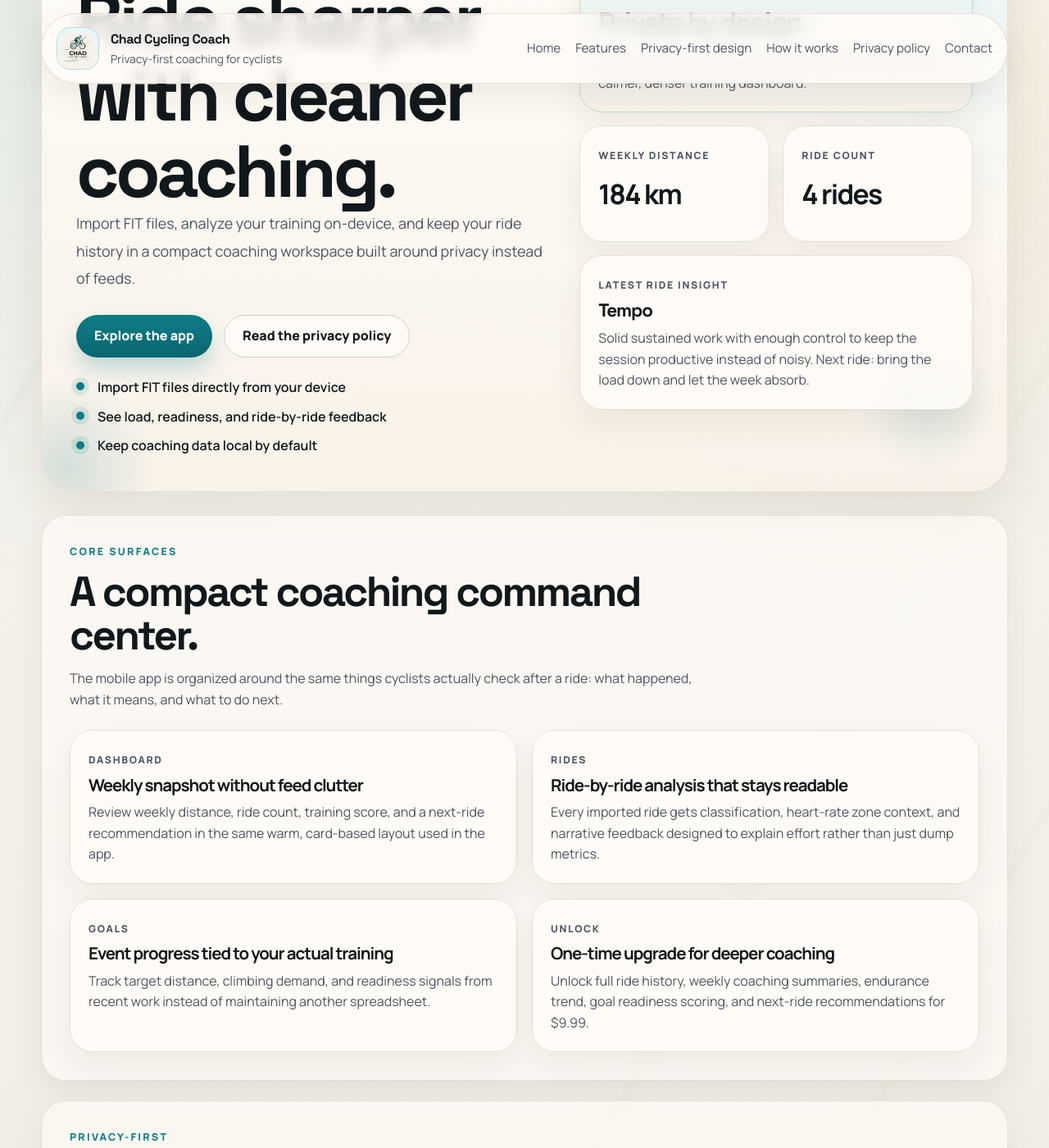
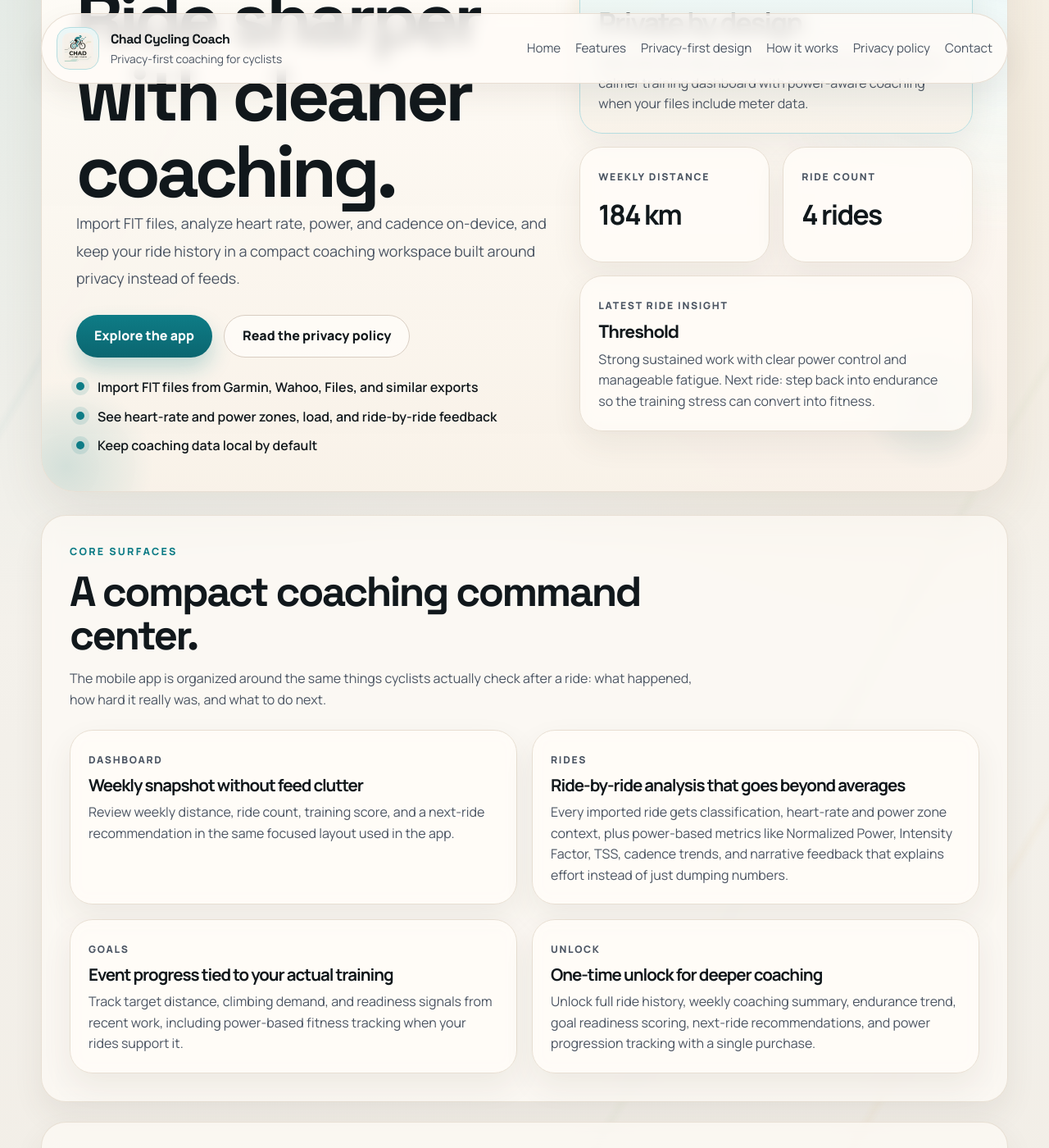
Before and after one commit to whiskerworks-dev/chad-public-site, a Jekyll site: the page built from index.md, in a window 1280 px wide and 1400 px high, scrolled down 236 px. Shown: the whole window at 82% size. Built offline with Jekyll 4.4.1, drawn with Linux system fonts in a browser that asks for light colours; some of the changed text lies outside the part shown.

Commit message:
Update website

```diff
--- a/index.md
+++ b/index.md
@@ -1,14 +1,14 @@
 ---
 layout: default
 title: Chad Cycling Coach
-description: Local-first cycling coaching with FIT file import, ride analysis, goal tracking, and a clear privacy model.
+description: Local-first cycling coaching with FIT file import, heart-rate and power analysis, goal tracking, and a clear privacy model.
 ---
 
 <section class="hero-shell" id="top">
 	<div class="hero-copy">
 		<p class="eyebrow">Chad: Cycling Coach</p>
 		<h1>Ride sharper with cleaner coaching.</h1>
-		<p class="lead">Import FIT files, analyze your training on-device, and keep your ride history in a compact coaching workspace built around privacy instead of feeds.</p>
+		<p class="lead">Import FIT files, analyze heart rate, power, and cadence on-device, and keep your ride history in a compact coaching workspace built around privacy instead of feeds.</p>
 
 		<div class="hero-actions">
 			<a class="button button-primary" href="#features">Explore the app</a>
@@ -16,8 +16,8 @@ description: Local-first cycling coaching with FIT file import, ride analysis, g
 		</div>
 
 		<ul class="hero-points">
-			<li>Import FIT files directly from your device</li>
-			<li>See load, readiness, and ride-by-ride feedback</li>
+			<li>Import FIT files from Garmin, Wahoo, Files, and similar exports</li>
+			<li>See heart-rate and power zones, load, and ride-by-ride feedback</li>
 			<li>Keep coaching data local by default</li>
 		</ul>
 	</div>
@@ -26,7 +26,7 @@ description: Local-first cycling coaching with FIT file import, ride analysis, g
 		<div class="metric-card accent-card">
 			<span class="metric-label">Coach from FIT files</span>
 			<strong class="metric-value">Private by design</strong>
-			<p>Start with the rides you already have and turn them into a calmer, denser training dashboard.</p>
+			<p>Start with the rides you already have and turn them into a calmer training dashboard with power-aware coaching when your files include meter data.</p>
 		</div>
 
 		<div class="metric-row">
@@ -42,8 +42,8 @@ description: Local-first cycling coaching with FIT file import, ride analysis, g
 
 		<div class="insight-card">
 			<span class="insight-kicker">Latest ride insight</span>
-			<h2>Tempo</h2>
-			<p>Solid sustained work with enough control to keep the session productive instead of noisy. Next ride: bring the load down and let the week absorb.</p>
+			<h2>Threshold</h2>
+			<p>Strong sustained work with clear power control and manageable fatigue. Next ride: step back into endurance so the training stress can convert into fitness.</p>
 		</div>
 	</div>
 </section>
@@ -52,32 +52,32 @@ description: Local-first cycling coaching with FIT file import, ride analysis, g
 	<div class="section-heading">
 		<p class="eyebrow">Core surfaces</p>
 		<h2>A compact coaching command center.</h2>
-		<p>The mobile app is organized around the same things cyclists actually check after a ride: what happened, what it means, and what to do next.</p>
+		<p>The mobile app is organized around the same things cyclists actually check after a ride: what happened, how hard it really was, and what to do next.</p>
 	</div>
 
 	<div class="feature-grid">
 		<article class="feature-card">
 			<p class="feature-kicker">Dashboard</p>
 			<h3>Weekly snapshot without feed clutter</h3>
-			<p>Review weekly distance, ride count, training score, and a next-ride recommendation in the same warm, card-based layout used in the app.</p>
+			<p>Review weekly distance, ride count, training score, and a next-ride recommendation in the same focused layout used in the app.</p>
 		</article>
 
 		<article class="feature-card">
 			<p class="feature-kicker">Rides</p>
-			<h3>Ride-by-ride analysis that stays readable</h3>
-			<p>Every imported ride gets classification, heart-rate zone context, and narrative feedback designed to explain effort rather than just dump metrics.</p>
+			<h3>Ride-by-ride analysis that goes beyond averages</h3>
+			<p>Every imported ride gets classification, heart-rate and power zone context, plus power-based metrics like Normalized Power, Intensity Factor, TSS, cadence trends, and narrative feedback that explains effort instead of just dumping numbers.</p>
 		</article>
 
 		<article class="feature-card">
 			<p class="feature-kicker">Goals</p>
 			<h3>Event progress tied to your actual training</h3>
-			<p>Track target distance, climbing demand, and readiness signals from recent work instead of maintaining another spreadsheet.</p>
+			<p>Track target distance, climbing demand, and readiness signals from recent work, including power-based fitness tracking when your rides support it.</p>
 		</article>
 
 		<article class="feature-card">
 			<p class="feature-kicker">Unlock</p>
-			<h3>One-time upgrade for deeper coaching</h3>
-			<p>Unlock full ride history, weekly coaching summaries, endurance trend, goal readiness scoring, and next-ride recommendations for $9.99.</p>
+			<h3>One-time unlock for deeper coaching</h3>
+			<p>Unlock full ride history, weekly coaching summary, endurance trend, goal readiness scoring, next-ride recommendations, and power progression tracking with a single purchase.</p>
 		</article>
 	</div>
 </section>
@@ -101,13 +101,18 @@ description: Local-first cycling coaching with FIT file import, ride analysis, g
 		</article>
 
 		<article class="trust-card">
+			<h3>No account required</h3>
+			<p>You can import rides and use Chad without creating an account or sending your ride library to a cloud profile.</p>
+		</article>
+
+		<article class="trust-card">
 			<h3>Purchases stay in the purchase flow</h3>
 			<p>In-app purchases are handled by Apple and RevenueCat. RevenueCat receives an anonymous receipt to validate the unlock, not your ride history.</p>
 		</article>
 
 		<article class="trust-card">
 			<h3>Private by default</h3>
-			<p><strong>Public policy summary:</strong> Chad does not collect, transmit, or store personal data on any server, and imported FIT ride data stays on your device.</p>
+			<p><strong>Public policy summary:</strong> Chad does not upload imported FIT ride data, and your coaching history stays on your device by default.</p>
 		</article>
 	</div>
 </section>
@@ -124,14 +129,14 @@ description: Local-first cycling coaching with FIT file import, ride analysis, g
 			<span class="timeline-index">01</span>
 			<div>
 				<h3>Import FIT files</h3>
-				<p>Select one or more FIT files from your device and bring them straight into the app.</p>
+				<p>Select one or more FIT files from your device or shared exports and bring them straight into the app.</p>
 			</div>
 		</div>
 		<div class="timeline-step">
 			<span class="timeline-index">02</span>
 			<div>
 				<h3>Generate on-device coaching</h3>
-				<p>Ride classification, load scoring, heart-rate analysis, and narrative summaries are computed locally.</p>
+				<p>Ride classification, load scoring, heart-rate analysis, power zones, Coggan-based power metrics, cadence insights, and narrative summaries are computed locally.</p>
 			</div>
 		</div>
 		<div class="timeline-step">
@@ -153,8 +158,8 @@ description: Local-first cycling coaching with FIT file import, ride analysis, g
 
 	<div class="policy-card">
 		<div class="policy-copy">
-			<p>Chad does not collect, transmit, or store personal data on any server.</p>
-			<p>Ride data imported via FIT files is processed entirely on your device and stored in a local on-device database. No ride data leaves your device.</p>
+			<p>Chad does not require an account to import rides and does not upload imported FIT ride data to a coaching server.</p>
+			<p>Ride data imported via FIT files is processed entirely on your device and stored in a local on-device database. Your ride history stays on your device.</p>
 			<p>In-app purchases are processed by Apple and RevenueCat. RevenueCat receives an anonymous purchase receipt to validate your unlock. No personal information, account data, or ride data is shared with RevenueCat.</p>
 			<p>Chad does not use advertising, analytics SDKs, or third-party tracking.</p>
 			<p><strong>Contact:</strong> <a href="mailto:whiskerworks@nxtlab.dev">whiskerworks@nxtlab.dev</a></p>
```
Also changed, not shown: other parts of index.md (+2 -2 lines).
